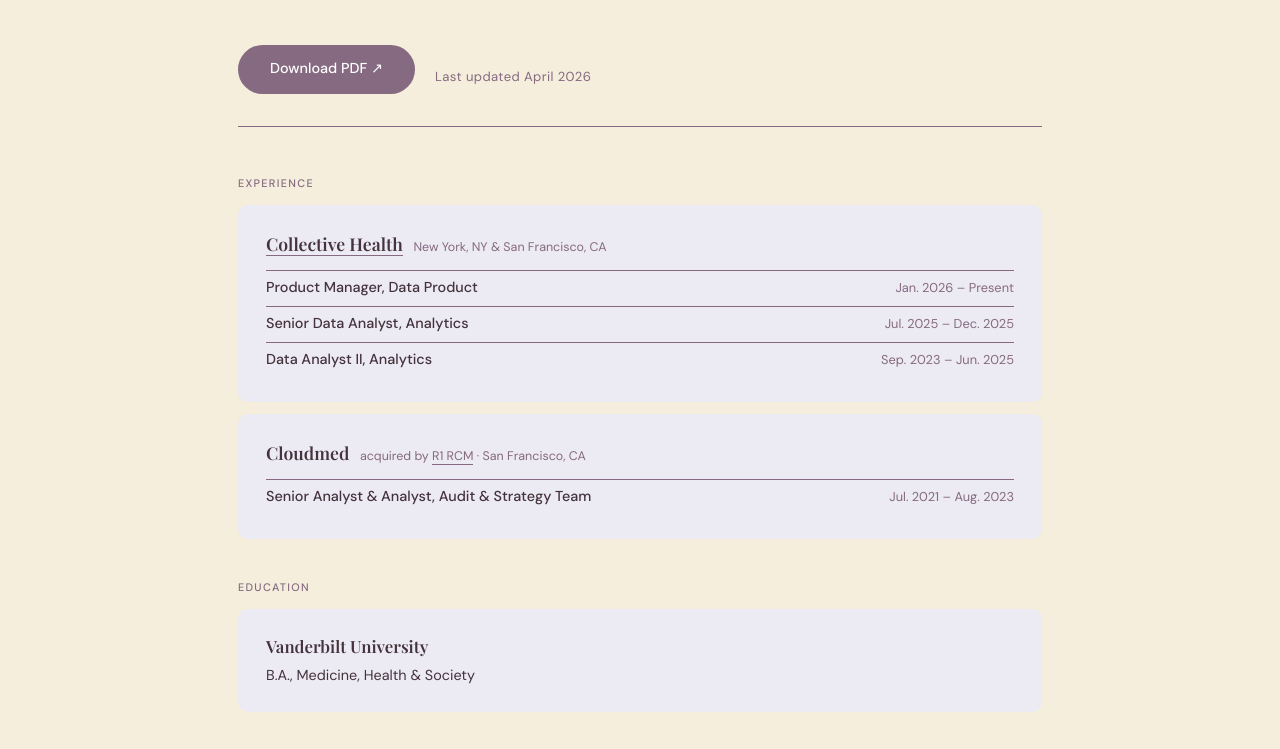
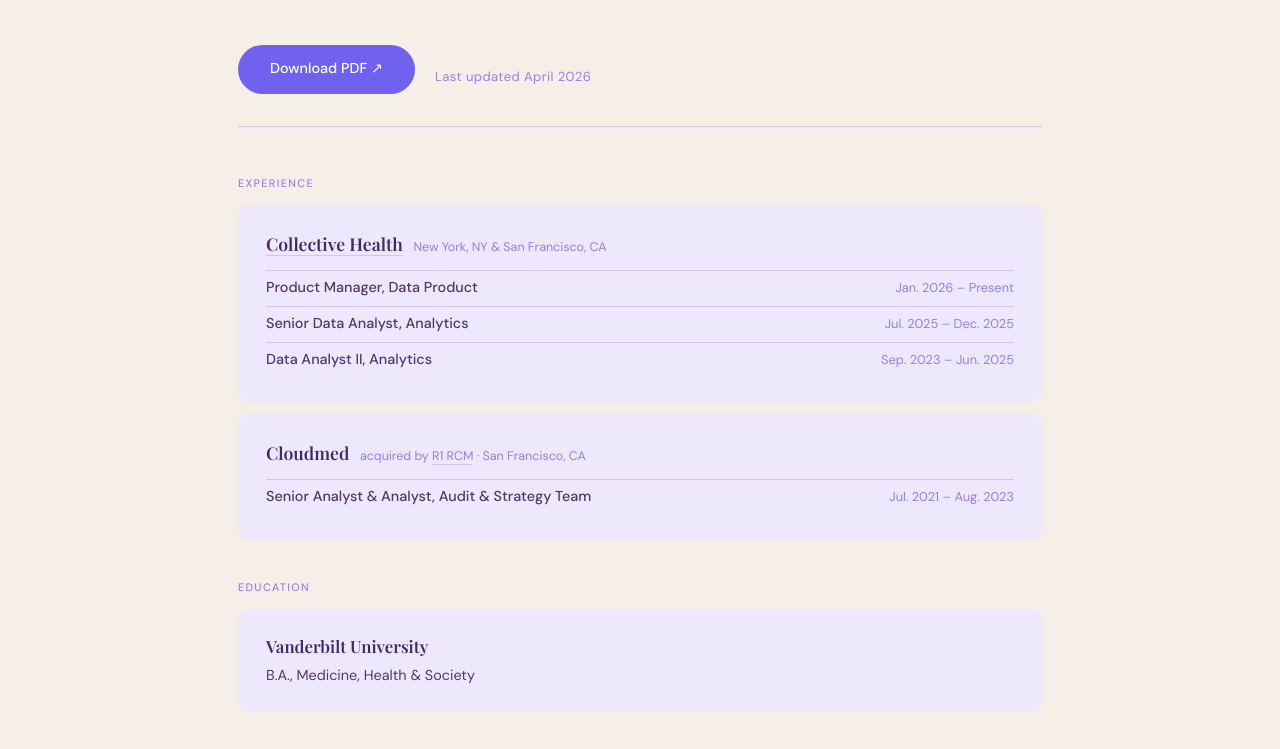
Before and after one commit to samanthagreenblatt/samanthagreenblatt.github.io, a plain HTML site: page resume.html in a window 1280 px wide. Shown: the part 286-1035 px from the top of the page. Drawn offline with nearby package versions, Linux system fonts and the light colour scheme; a web font is replaced by a local one.

Commit message:
Restore original color palette

```diff
--- a/resume.html
+++ b/resume.html
@@ -39,7 +39,7 @@
 
     /* Card */
     .resume-card {
-      background: #eceaf2;
+      background: #ede8fb;
       border-radius: 10px;
       padding: 1.5rem 1.75rem;
       margin-bottom: 0.75rem;
--- a/styles.css
+++ b/styles.css
@@ -8,17 +8,17 @@
 
 /* ── Design tokens ── */
 :root {
-  --bg:            #f5eedc;
-  --hero-bg:       #eceaf2;
-  --accent:        #856a81;
-  --accent-muted:  #856a81;
-  --border:        #856a81;
-  --headline:      #44333c;
-  --body-text:     #44333c;
-  --nav-bg:        #220e1f;
-  --footer-bg:     #220e1f;
-  --footer-text:   #f5eedc;
-  --footer-muted:  #856a81;
+  --bg:            #f5efe8;
+  --hero-bg:       #efd9ce;
+  --accent:        #7161ef;
+  --accent-muted:  #957fef;
+  --border:        #dec0f1;
+  --headline:      #3c2a6b;
+  --body-text:     #4a3b6b;
+  --nav-bg:        #3c2a6b;
+  --footer-bg:     #3c2a6b;
+  --footer-text:   #efd9ce;
+  --footer-muted:  #b79ced;
 
   --serif: 'Playfair Display', Georgia, serif;
   --sans:  'DM Sans', system-ui, sans-serif;
@@ -52,7 +52,7 @@
   top: 0;
   z-index: 100;
   background: var(--nav-bg);
-  border-bottom: 1px solid rgba(133, 106, 129, 0.3);
+  border-bottom: 1px solid rgba(222, 192, 241, 0.25);
   display: flex;
   align-items: center;
   justify-content: space-between;
@@ -339,7 +339,7 @@
 .about-photo {
   width: 100%;
   border-radius: 12px;
-  box-shadow: 0 4px 24px rgba(68, 51, 60, 0.10);
+  box-shadow: 0 4px 24px rgba(60, 42, 107, 0.10);
 }
 
 .about-text h2 {
```
Also changed, not shown: 1 other file.
